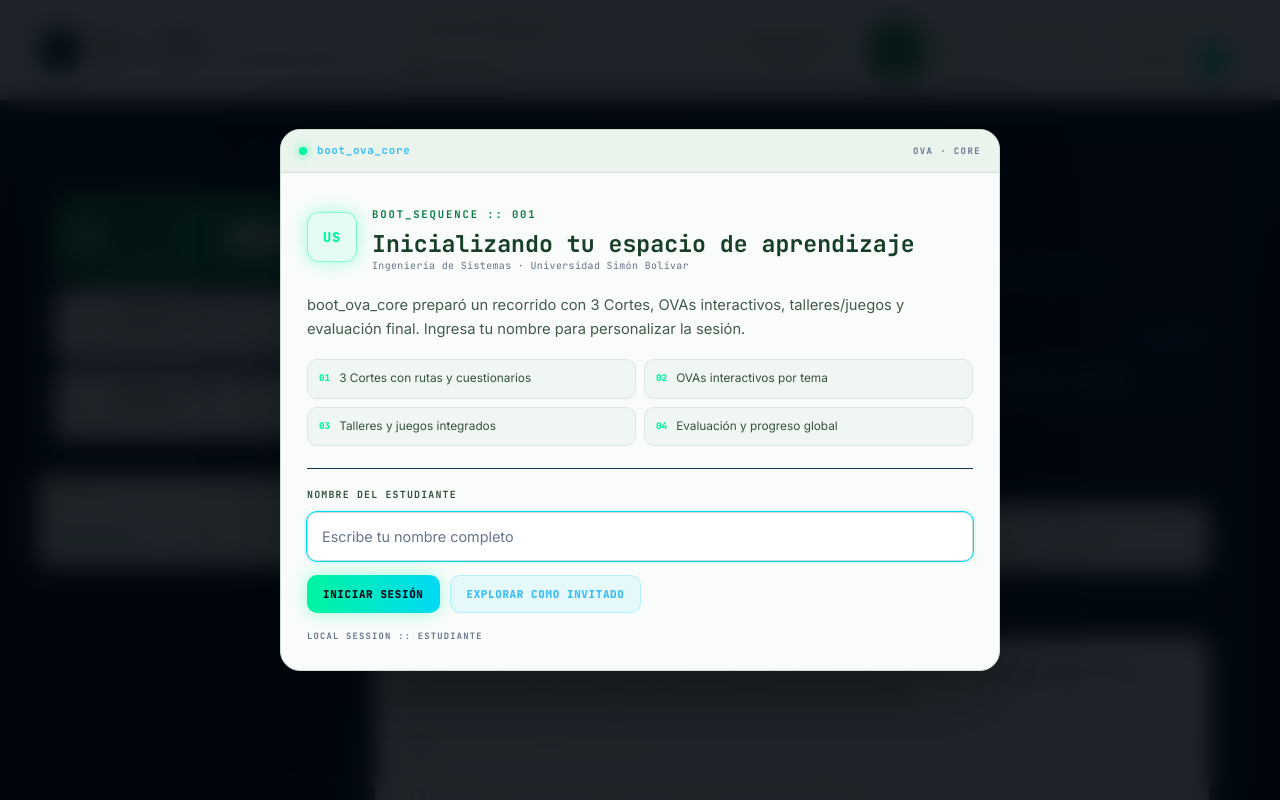
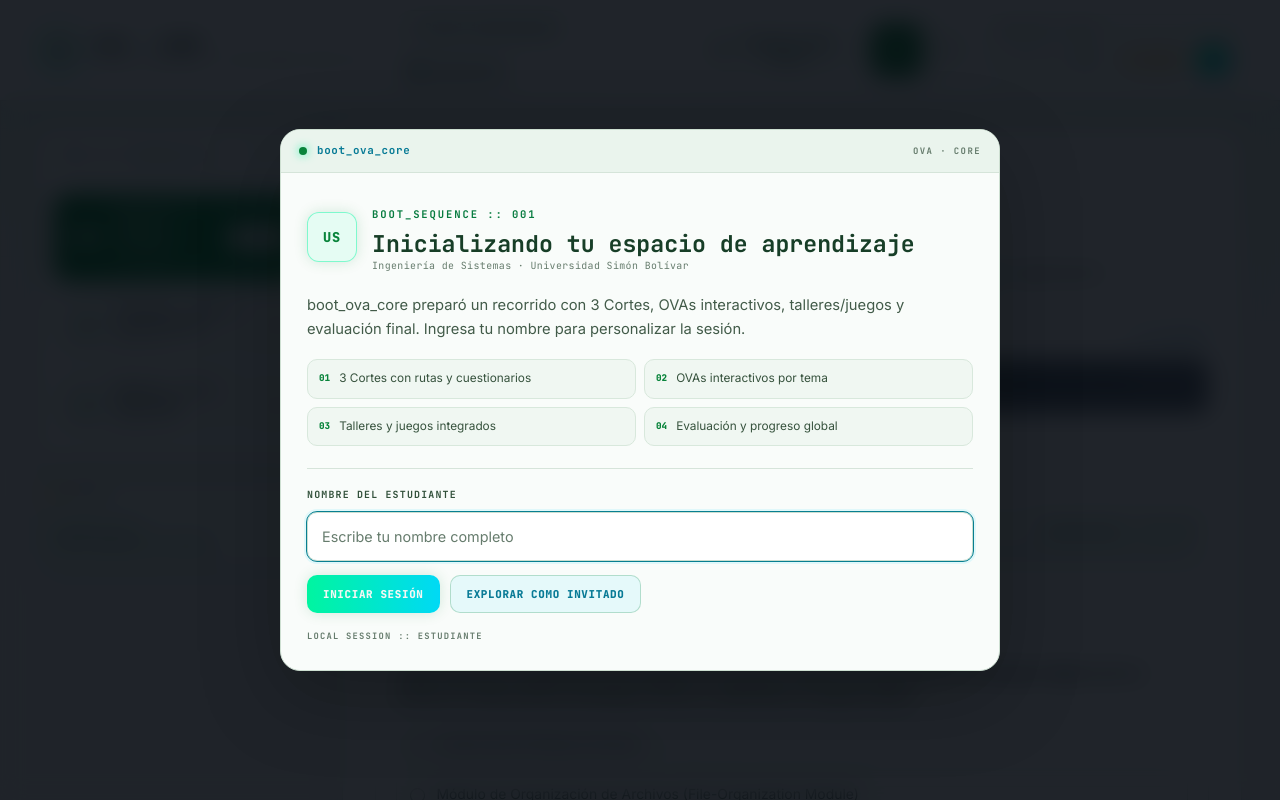
Before and after one commit to alvaros1705-cloud/OVA_SISTEMAS_OPERATIVOS, a plain HTML site: page aula.html in a window 1280 px wide. Shown: the top 800 px of the page. Drawn offline with Linux system fonts and the light colour scheme.

Commit message:
Corrige contraste y superficies del modo claro del OVA

```diff
--- a/css/estilos.css
+++ b/css/estilos.css
@@ -1687,3 +1687,171 @@ html[data-theme="light"] .estudiante{background:#f3faf5;border-color:#cfe1d4;col
 
 /* v0.4: leave room for the sticky OVA CORE header when resetting unit scroll. */
 .dashboard { scroll-margin-top: 112px; }
+
+
+/* v0.6 — tema claro completo: superficies, títulos y cuestionarios con contraste real. */
+html[data-theme="light"] {
+  color-scheme: light;
+  --canvas: #f3f7f4;
+  --canvas-2: #eaf2ec;
+  --surface: #ffffff;
+  --surface-2: #f8fbf9;
+  --surface-3: #eef5f0;
+  --terminal-bg: #f2f8f3;
+  --border: #d6e4da;
+  --border-cian: rgba(9, 132, 59, .24);
+  --cian-bg: rgba(8, 123, 150, .08);
+  --cian-borde: #0b8795;
+  --cian-texto: #087b96;
+  --cian-brillante: #087f91;
+  --texto: #193b28;
+  --texto-suave: #405b49;
+  --texto-dim: #667c6d;
+  --verde: #09843b;
+  --glow: 0 0 14px rgba(9, 132, 59, .16);
+}
+
+html[data-theme="light"] body {
+  background: var(--canvas);
+  color: var(--texto);
+}
+
+html[data-theme="light"] .panel {
+  background: var(--surface);
+  border-color: var(--border);
+  box-shadow: 0 12px 34px rgba(23, 64, 37, .07);
+}
+
+html[data-theme="light"] .marca__icono-inner {
+  background: #f0f8f2;
+  color: #08783a;
+}
+
+html[data-theme="light"] .estudiante,
+html[data-theme="light"] .idioma,
+html[data-theme="light"] .progreso-global {
+  background: #f7fbf8;
+  border-color: var(--border);
+}
+
+html[data-theme="light"] .estudiante {
+  color: #244a31;
+}
+
+html[data-theme="light"] .estudiante__etiqueta,
+html[data-theme="light"] .progreso-global__etiqueta {
+  color: #637a69;
+}
+
+html[data-theme="light"] .estudiante__nombre,
+html[data-theme="light"] .progreso-global__pct {
+  color: #08783a;
+}
+
+html[data-theme="light"] .contenido__titulo {
+  color: #153d27;
+}
+
+html[data-theme="light"] .contenido__desc {
+  color: #405b49;
+}
+
+html[data-theme="light"] .pregunta {
+  background: #ffffff;
+  border-color: #d7e5db;
+  box-shadow: 0 5px 18px rgba(23, 64, 37, .045);
+}
+
+html[data-theme="light"] .pregunta__pestana {
+  background: #f3faf5;
+  border-color: #cfe3d4;
+  color: #08783b;
+}
+
+html[data-theme="light"] .pregunta__texto {
+  color: #1b3525;
+}
+
+html[data-theme="light"] .opcion {
+  background: #f8fbf8;
+  border-color: #d4e3d8;
+  color: #344f3d;
+}
+
+html[data-theme="light"] .opcion__texto {
+  color: #344f3d;
+}
+
+html[data-theme="light"] .opcion__marca {
+  border-color: #718878;
+}
+
+html[data-theme="light"] .opcion:hover {
+  background: #edf7f0;
+  border-color: #94c6a3;
+}
+
+html[data-theme="light"] .opcion:has(input:checked) {
+  background: #e8f5ec;
+  border-color: #168347;
+}
+
+html[data-theme="light"] .opcion input:checked ~ .opcion__texto {
+  color: #155b2d;
+}
+
+html[data-theme="light"] .pregunta--correcta {
+  border-color: #27a453;
+}
+
+html[data-theme="light"] .pregunta--incorrecta {
+  border-color: #df6b6b;
+}
+
+html[data-theme="light"] .divisor {
+  border-color: #d7e5db;
+}
+
+html[data-theme="light"] .terminal {
+  background: #f4faf5;
+  border-color: #cce2d1;
+}
+
+html[data-theme="light"] .terminal__nombre {
+  color: #617b68;
+}
+
+html[data-theme="light"] .terminal__linea {
+  color: #08783a;
+}
+
+html[data-theme="light"] .caja-progreso,
+html[data-theme="light"] .resumen__global,
+html[data-theme="light"] .resumen__corte {
+  background: #f5faf6;
+  border-color: #d5e6d9;
+  color: #25412f;
+}
+
+html[data-theme="light"] .etiqueta-mono.dim,
+html[data-theme="light"] .dim {
+  color: #667c6d;
+}
+
+html[data-theme="light"] .pie {
+  color: #667c6d;
+}
+
+html[data-theme="light"] :focus-visible {
+  outline-color: #087f91;
+}
+
+@media (prefers-reduced-motion: no-preference) {
+  .pregunta,
+  .opcion,
+  .modulo,
+  .activo,
+  .tema-control {
+    transition-duration: 180ms;
+  }
+}
```
